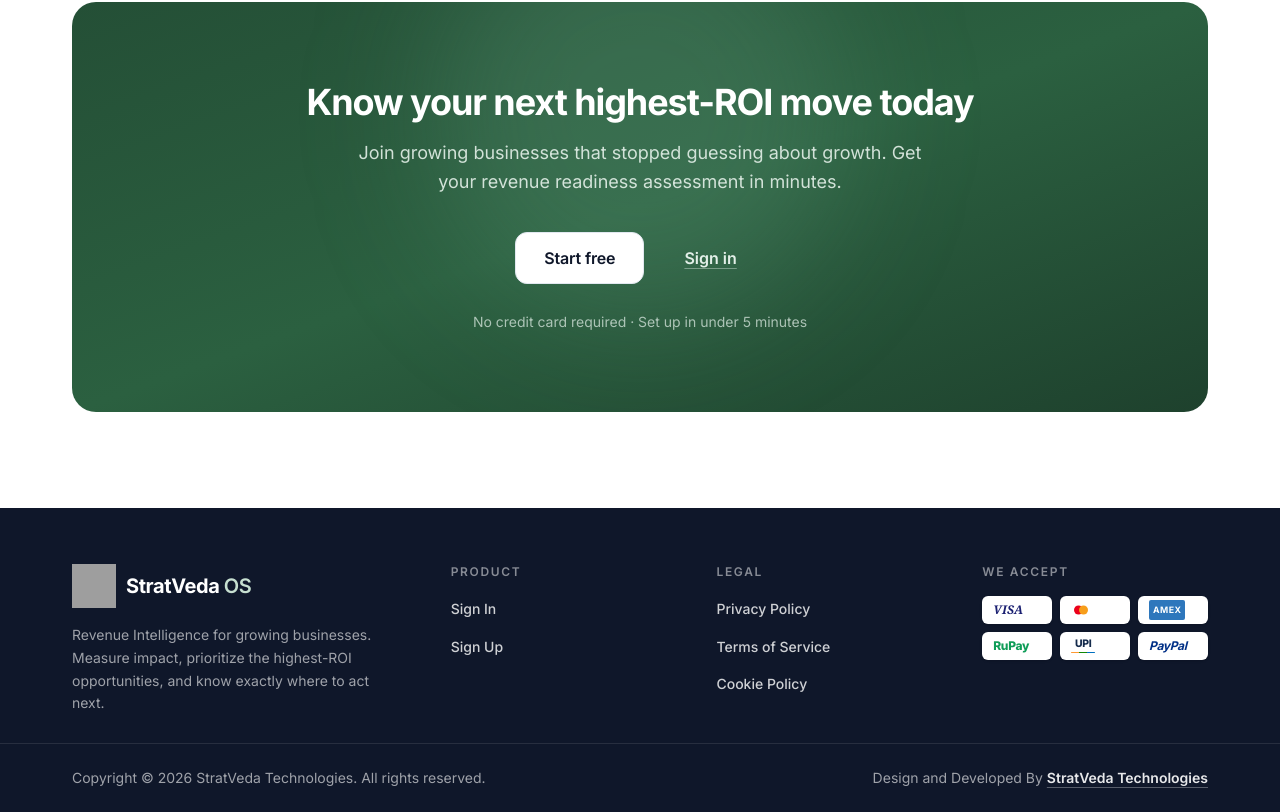
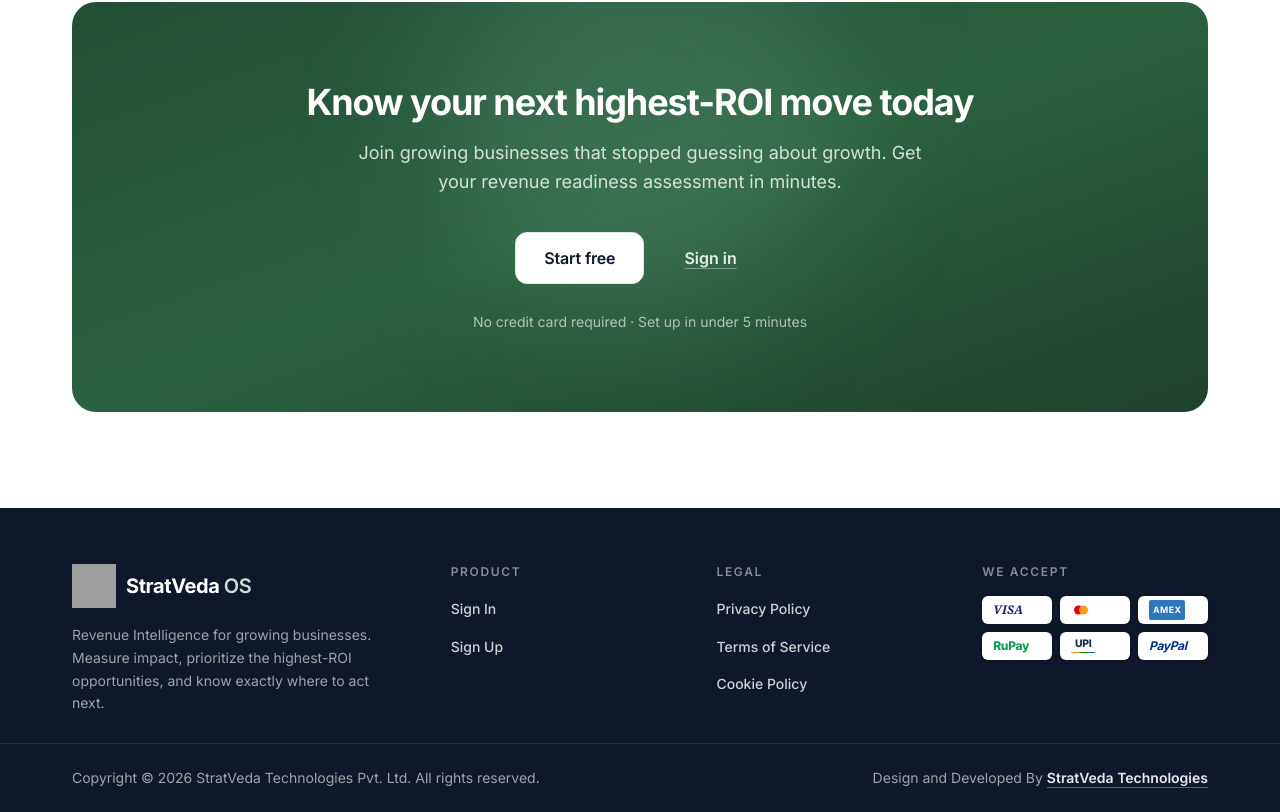
Before and after one commit to holshubham7-lang/Revenue-Intelligence-Agent, a Next.js app in the folder frontend/: page / in a window 1280 px wide. Shown: the part 2994-3806 px from the top of the page. Built offline with nearby package versions, Linux system fonts and the light colour scheme; no server answers; grey boxes are pictures that could not be loaded; a web font is replaced by a local one.

Commit message:
chore: update footer copyright to StratVeda Technologies Pvt. Ltd.

```diff
--- a/frontend/components/dashboard/DashboardFooter.tsx
+++ b/frontend/components/dashboard/DashboardFooter.tsx
@@ -1,13 +1,12 @@
 import Link from "next/link";
 import { Icon } from "@/components/ui/Icon";
-import { SITE } from "@/lib/constants";
 
 export function DashboardFooter() {
   return (
     <footer className="border-t border-white/10 bg-ink">
       <div className="flex h-12 items-center justify-between gap-4 px-4 md:px-6">
         <div className="flex items-center gap-3 text-xs text-white/60">
-          <span>© {new Date().getFullYear()} {SITE.name}</span>
+          <span>Copyright &copy; {new Date().getFullYear()} StratVeda Technologies Pvt. Ltd. All rights reserved. </span>
           <span className="hidden h-3.5 w-px bg-white/10 sm:block" />
           <span className="hidden rounded-full border border-white/10 bg-white/5 px-2 py-0.5 text-[0.6875rem] font-medium text-white/50 sm:block">
             v1.0.0
--- a/frontend/components/layout/Footer.tsx
+++ b/frontend/components/layout/Footer.tsx
@@ -99,7 +99,7 @@ export function Footer() {
       <div className="border-t border-white/10">
         <div className="container-site flex flex-col gap-3 py-6 sm:flex-row sm:items-center sm:justify-between">
           <p className="text-sm text-white/60">
-            Copyright &copy; 2026 StratVeda Technologies. All rights reserved.
+            Copyright &copy; {new Date().getFullYear()} StratVeda Technologies Pvt. Ltd. All rights reserved.
           </p>
           <p className="text-sm text-white/60">
             Design and Developed By{" "}
```
